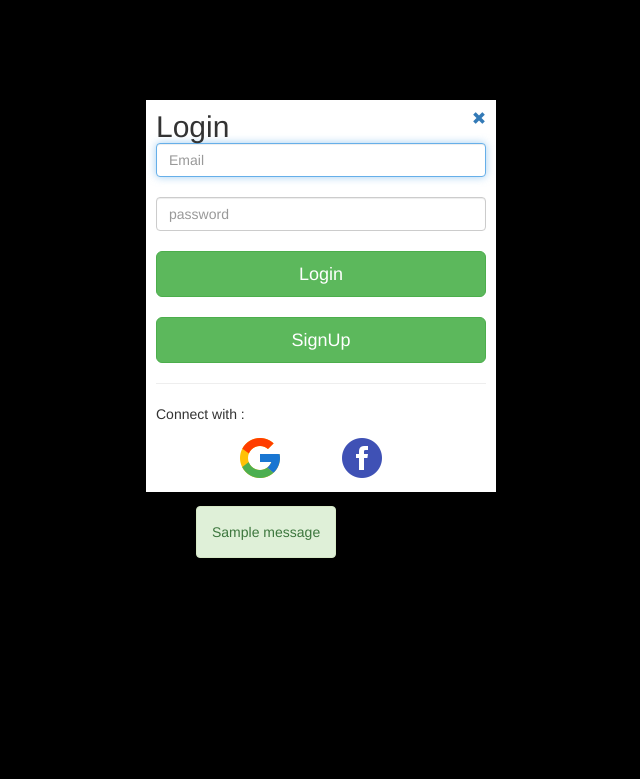
After one commit to MahendraKotapati/EcommerceSite, a Django app: page /login/ in a window 1280 px wide. The commit adds this page. Shown: the top 779 px of the page, without its empty margins (354-994 px from the left). Run offline with Django 3.2, Linux system fonts and the light colour scheme; data comes from the database, SQL or seed files in the repository; both versions use the stored data as it was after the commit; one stand-in notice (Sample message) is shown; some libraries are stand-ins or nearby versions.

Commit message:
added Login authentication using Google and Facebook API

```diff
--- a/ShoppingCart/settings.py
+++ b/ShoppingCart/settings.py
@@ -37,7 +37,13 @@ INSTALLED_APPS = [
     'django.contrib.sessions',
     'django.contrib.messages',
     'django.contrib.staticfiles',
-    'shopping'
+     'django.contrib.sites',
+    'allauth',
+    'allauth.account',
+    'allauth.socialaccount',
+    'allauth.socialaccount.providers.google',
+    'allauth.socialaccount.providers.facebook',
+    'shopping',
 ]
 
 MIDDLEWARE = [
@@ -119,3 +125,45 @@ USE_TZ = True
 # https://docs.djangoproject.com/en/2.2/howto/static-files/
 
 STATIC_URL = '/static/'
+
+AUTHENTICATION_BACKENDS = (
+ 'django.contrib.auth.backends.ModelBackend',
+ 'allauth.account.auth_backends.AuthenticationBackend',
+ )
+
+SITE_ID = 3
+LOGIN_REDIRECT_URL = '/'
+
+SOCIALACCOUNT_PROVIDERS = {
+    'google': {
+        'SCOPE': [
+            'profile',
+            'email',
+        ],
+        'AUTH_PARAMS': {
+            'access_type': 'online',
+        }
+    },
+
+    'facebook': {
+        'METHOD': 'oauth2',
+        'SCOPE': ['email','public_profile', 'user_friends'],
+        'AUTH_PARAMS': {'auth_type': 'reauthenticate'},
+        'FIELDS': [
+            'id',
+            'email',
+            'name',
+            'first_name',
+            'last_name',
+            'verified',
+            'locale',
+            'timezone',
+            'link',
+            'gender',
+            'updated_time'],
+        'EXCHANGE_TOKEN': True,
+        'LOCALE_FUNC': lambda request: 'kr_KR',
+        'VERIFIED_EMAIL': False,
+        'VERSION': 'v2.4'
+        }
+}
--- a/ShoppingCart/urls.py
+++ b/ShoppingCart/urls.py
@@ -14,7 +14,7 @@ Including another URLconf
     2. Add a URL to urlpatterns:  path('blog/', include('blog.urls'))
 """
 from django.contrib import admin
-from django.urls import path
+from django.urls import path,include
 from shopping.views import *
 
 urlpatterns = [
@@ -28,6 +28,11 @@ urlpatterns = [
     path('cart/',cart,name='cart'),
     path('credit_card_page/',credit_card_page,name='credit_card_page'),
     path('add_to_cart/',add_to_cart,name='add_to_cart'),
+    path('logout/',logout_view,name='logout'),
+    path('login/',login_view,name='login'),
+    path('signup/',sign_up,name='signup'),
+
+    path('accounts/', include('allauth.urls')),
 
 
 ]
--- a/shopping/models.py
+++ b/shopping/models.py
@@ -8,6 +8,7 @@ class Cart(models.Model):
     user = models.ForeignKey(User,on_delete=models.CASCADE)
     created_date = models.DateTimeField(verbose_name='create date',auto_now=True)
     checked_out =  models.BooleanField(default=False,verbose_name='checked_out')
+
 
     def __unicode__(self):
         return str(self.created_date)
--- a/shopping/static/default.css
+++ b/shopping/static/default.css
@@ -42,3 +42,24 @@
         padding-bottom: 12px;
     }
 }
+
+
+.login_container {
+    background-color: white;
+    margin-top: 100px;
+    margin-left: 500px;
+    width: 350px;
+    padding : 10px 10px 10px 10px;
+}
+
+.username-display {
+    margin-bottom: -20px;
+    margin-top: -3px;
+    font-weight: bold;
+    padding-bottom: 0px;
+}
+
+.right-nav-display {
+    margin-bottom: -20px;
+    margin-top: -5px;
+}
--- a/shopping/templates/cart.html
+++ b/shopping/templates/cart.html
@@ -35,7 +35,7 @@
                     <p>{{ item.product.unit_price }} </p>
                 </div>
                 <div class="col-md-1" style="text-align: center;">
-                    <a href="{% url 'remove_item' %}?item_id={{ item.id }} "  class="btn-btn-danger" role="button"> Remove  </a>
+                    <a href="{% url 'remove_item' %}?item_id={{ item.id }} "  class="btn btn-danger" role="button"> Remove  </a>
                 </div>
                 <div class="col-md-1" style="text-align: center;">
                     <input type="text" class="form-control" id="{{ item.id }}" placeholder="quantity" value="{{ item.quantity }}">
@@ -65,7 +65,7 @@
     </div>
 
 {% else %}
-<h1>  Your shoppingCart is empty. </h1>
+<h1>  Your Shopping Cart is empty. </h1>
 {% endif %}
 
 
--- a/shopping/templates/index.html
+++ b/shopping/templates/index.html
@@ -11,8 +11,9 @@
             <div class="row">
                 <div class="col-md-2"> </div>
                 <div class="col-md-4">
-                    <p> {{ product.title }}</p>
+                    <p> <b>{{ product.title }}  </b> </p>
                     <p> {{ product.description }}</p>
+                    <p> Price : {{ product.unit_price }} </p>
                 </div>
                 <div class="col-md-2"> </div>
                 <div class="col-md-2">
--- /dev/null
+++ b/shopping/templates/login.html
@@ -0,0 +1,49 @@
+{% load static %}
+{% load socialaccount %}
+{% providers_media_js %}
+
+<!DOCTYPE  html>
+<html >
+<head>
+    <meta charset="utf-8">
+    <meta http-equiv="X-UA-Compatible" content="IE=edge">
+    <meta name="viewport" content="width=device-width , initial-scale=1">
+    <title >  {% block title %}   {% endblock %} </title>
+
+    <!-- Latest compiled and minified CSS -->
+    <link rel="stylesheet" href="https://maxcdn.bootstrapcdn.com/bootstrap/3.3.7/css/bootstrap.min.css"
+    integrity="sha384-BVYiiSIFeK1dGmJRAkycuHAHRg32OmUcww7on3RYdg4Va+PmSTsz/K68vbdEjh4u" crossorigin="anonymous">
+
+
+
+    <link rel="stylesheet" href="{% static 'default.css' %}">
+    <link rel="stylesheet" href="{% static 'equal-height.css' %}">
+
+</head>
+<body style="background-color: black;">
+    <form method="post" action="" class="login_container"> {% csrf_token %}
+        <h2 style="display: inline;"> Login</h2>
+        <a href="{% url 'index' %}"><span class="glyphicon glyphicon-remove" style="float:right;"></span> </a>
+
+        <input type="text" class="form-control" name="username" placeholder="Email" required="" autofocus=""/> <br>
+        <input type="password" class="form-control" name="password" placeholder="password" required=""/> <br>
+
+        <button type="submit" class="btn btn-lg btn-block btn-success">Login</button> <br>
+        <a href="{% url 'signup' %}" class="btn btn-lg btn-block btn-success">SignUp</a>
+        <hr> <p> Connect with : </p>
+        <a href="{% provider_login_url 'google' %}" style="padding-left: 80px;"> <img src="{{STATIC_URL}}/static/google_logo.png"> </a>
+        <a href="{% provider_login_url 'facebook' method='js_sdk' %}" style="padding-left: 50px;"> <img src="{{STATIC_URL}}/static/facebook_logo.png"> </a>
+
+    </form>
+
+    {% for msg in messages %}
+        {% if msg.tags == 'success' %}
+            <div class="alert alert-success" style="width: fit-content;margin-left: 550px;"> {{ msg }} </div>
+        {% elif msg.tags == 'error' %}
+            <div class="alert alert-danger" style="width: fit-content;margin-left: 550px;"> {{ msg }} </div>
+        {% endif %}
+    {% endfor %}
+
+</body>
+
+</html>
--- a/shopping/views.py
+++ b/shopping/views.py
@@ -1,44 +1,54 @@
 from django.shortcuts import render, redirect
 from django.contrib.auth import login, logout, authenticate
 from django.contrib.auth.decorators import login_required
+from django.contrib import messages
 from django.contrib.auth.models import User
 from django.views.generic import View
 from shopping.models import Product,Item,Cart
 import string
 import random
 
+
+
 def index(request):
     user=request.user
     items=''
+    cart_items_count = 0
     if user.is_anonymous:
         user=''
     else :
         items=Item.objects.filter(cart__user=user, cart__checked_out=False)
-        items=items.count() if items else 0
+        #items=items.count() if items else 0
+        cart_items_count = 0
+        for i in items:
+            cart_items_count+= i.quantity
     products= Product.objects.filter(total_items__gt=0)
 
-    return render(request,'index.html',{'products':products,'user':user,'items':items,'page':'home'})
+    return render(request,'index.html',{'products':products,'user':user,'items':cart_items_count,'page':'home'})
 
+@login_required(login_url='/login')
 def add_to_cart(request):
     user=request.user
-    if user.is_anonymous:
-        chars = string.ascii_uppercase+string.ascii_letters
-        user_name = ' '.join( random.choice(chars) for _ in range(9) )
-        password = '1234567p'
-        user = User.objects.create(username=user_name,first_name='guest',last_name='guest',email='guest@gmail.com',is_active=True,is_staff=True)
-        user.set_password(password)
-        user.save()
-        user = authenticate(username=user_name, password=password)
-
-        if user:
-            login(request,user)
 
     product_id = request.GET.get('product_id')
     cart = Cart.objects.filter(checked_out=False,user=user)
     cart = cart[0]  if cart else ''
     if not cart:
         cart = Cart.objects.create(user=user)
-    Item.objects.create(cart=cart,product_id=product_id,quantity=1)
+
+    try:
+        quantity = Item.objects.get(cart=cart,product_id=product_id).quantity
+        item = Item.objects.get(cart=cart,product_id=product_id)
+
+        if(item.product.total_items>=quantity+1):
+            item.quantity = quantity+1
+            item.save()
+        else:
+            messages.error(request,'currently we dont have '+ str(quantity+1) + ' items for this product')
+    except:
+        Item.objects.create(cart=cart,product_id=product_id,quantity=1)
+
+
     return redirect('index')
 
 
@@ -59,7 +69,10 @@ def cart(request):
         user = ''
     else:
         cart_items = Item.objects.filter(cart__user = user, cart__checked_out=False)
-        items = cart_items.count() if cart_items else  0
+        #items = cart_items.count() if cart_items else  0
+        items = 0
+        for i in cart_items:
+            items+= i.quantity
     items_sum = calculate_sum(cart_items)
     return render(request,'cart.html',{'user':user,'items':items,'page':'cart','cart_items':cart_items,'sum':items_sum})
 
@@ -68,9 +81,16 @@ def update_item_quantity(request):
     item_id = request.GET.get('item_id')
     quantity = request.GET.get('quantity')
     item = Item.objects.get(id=item_id)
-    if(item.product.total_items>=int(quantity)):
-        item.quantity = quantity
-        item.save()
+
+    try:
+        if(item.product.total_items>=int(quantity)):
+            item.quantity = quantity
+            item.save()
+        else:
+            messages.error(request,'currently we dont have '+ quantity + ' items for this product')
+
+    except Exception as e:
+        messages.error(request,' Please enter Positive Number as Quantity')
 
     return redirect('cart')
 
@@ -103,9 +123,56 @@ def confirm_order(request):
     cart = Cart.objects.get(user=user,checked_out=False)
     cart.checked_out=True
     cart.save()
-    User.objects.filter(username=user.username).delete()
+    #User.objects.filter(username=user.username).delete()
     return render(request,'confirmorder.html',{'user':user,'items':0,'page':'cart','cart_items':cart_items,'items_sum':items_sum,'shopping':'ContinueShopping'})
-    #return render(request,'confirmorder.html',{'user':request.user})
 
 def credit_card_page(request):
     return render(request,'credit_card.html',{})
+
+
+def sign_up(request):
+
+    if request.method=='POST':
+        #username = request.POST.get('username', '')
+        password = request.POST.get('password', '')
+        email= request.POST.get('email', '')
+        try:
+            if(User.objects.get(email=email)):
+                messages.success(request,'you already have an account please login')
+                return redirect('login')
+        except:
+            pass
+
+        user = User.objects.create_user(username=email, password=password,email=email)
+        #messages.success(request,'Your have SignedUp successfully .')
+        login(request,user,backend='django.contrib.auth.backends.ModelBackend')
+
+        return redirect('index')
+
+    return render(request,'signup.html')
+
+
+def login_view(request):
+    if request.POST:
+        username = request.POST['username']
+        password = request.POST['password']
+        user  =  authenticate(username=username,password= password)
+        if user is not None:
+            login(request,user)
+            return redirect('index')
+        else:
+            messages.error(request,'please check username and password')
+            return redirect('login')
+    else:
+        return render(request,'login.html')
+
+
+def logout_view(request):
+    logout(request)
+
+    system_messages = messages.get_messages(request)
+    for message in system_messages:
+        pass
+
+    messages.success(request,'successfully logged out')
+    return redirect('login')
```
Also changed, not shown: shopping/templates/base.html (+35 -4 lines), shopping/templates/signup.html (added, +51 -0 lines), db.sqlite3, shopping/static/facebook_logo.png (added), shopping/static/google_logo.png (added).
